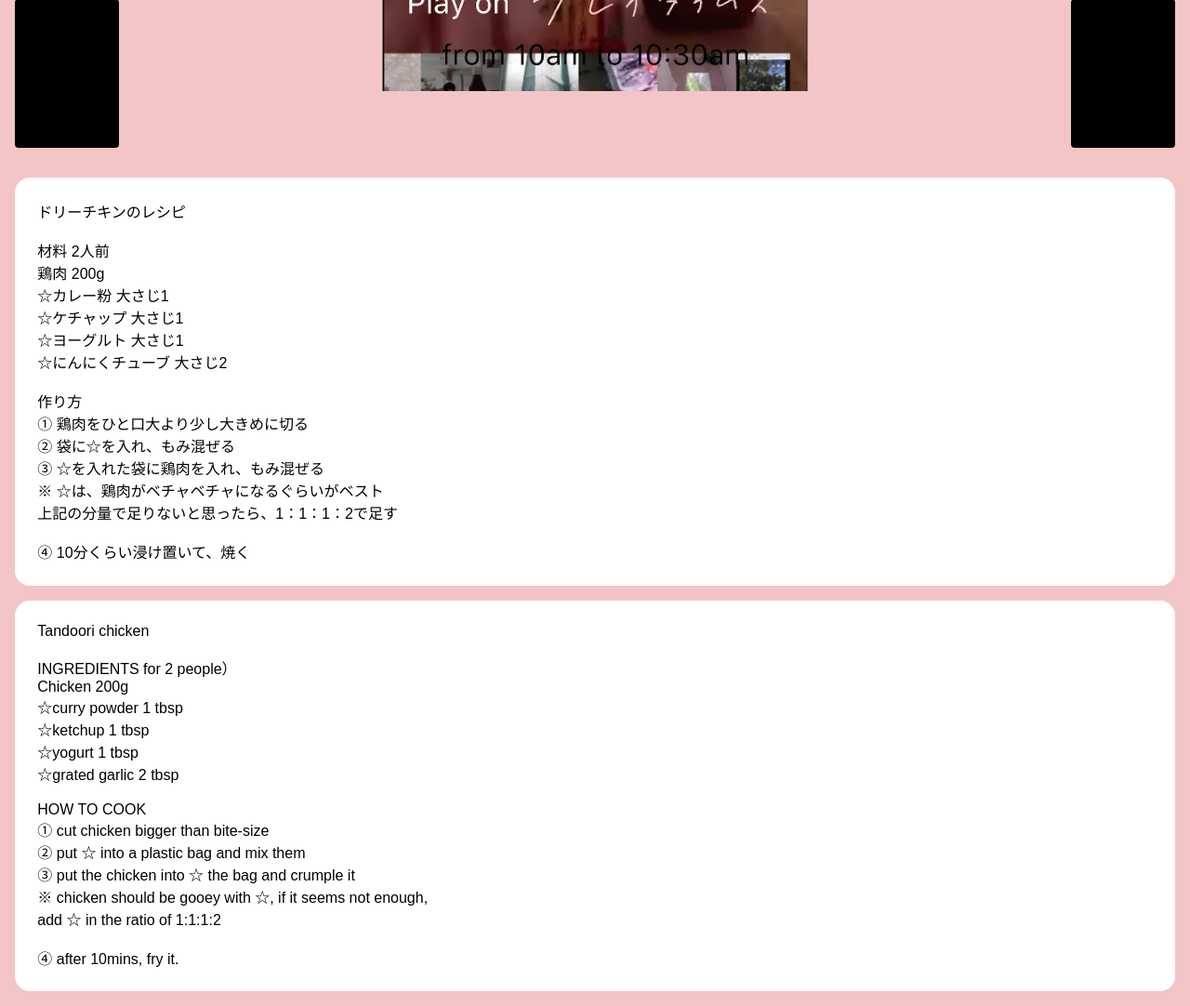
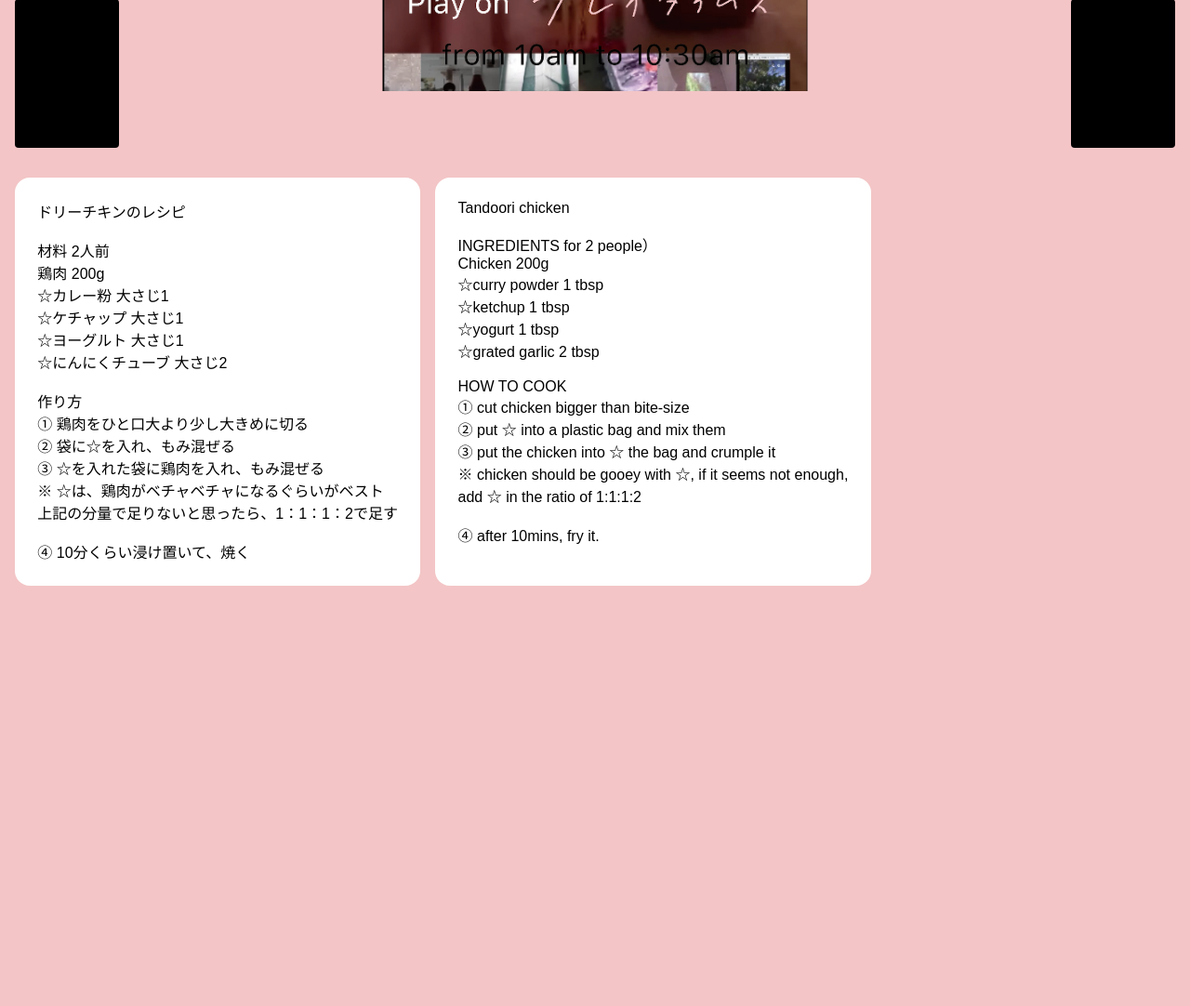
Before and after one commit to pe-hu/praytimes, a PHP site: page /live/0503/index.html in a window 1280 px wide. Shown: the part 625-1707 px from the top of the page at 93% size. After the commit the page ends 1255 px from the top, so only its background shows below. Run offline with PHP 8.4, Linux system fonts and the light colour scheme; some web fonts are replaced; grey boxes are pictures that could not be loaded.

Commit message:
Update style.css

```diff
--- a/live/0000/style.css
+++ b/live/0000/style.css
@@ -256,7 +256,8 @@ h2 button {
 }
 
 article {
-    display: grid;
+    display: flex;
+    flex: 1 500px;
     flex-wrap: wrap;
     gap: 1rem;
     padding: 1rem;
```
